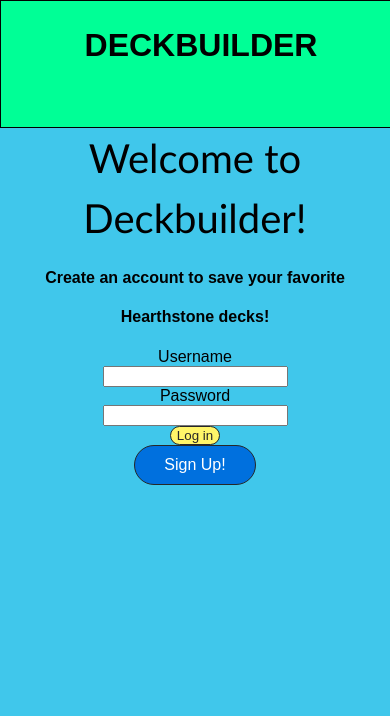
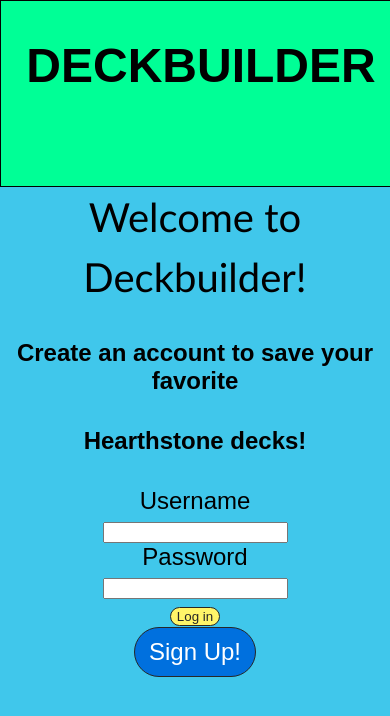
Before and after one commit to MitchGianoni/hsdeckbuilder-client, a React (Create React App) app: page / in a window 390 px wide. Shown: the top 716 px of the page. Built offline with nearby package versions, Linux system fonts and the light colour scheme; no server answers.

Commit message:
added mobile design

```diff
--- a/src/components/App.css
+++ b/src/components/App.css
@@ -87,3 +87,11 @@
 a:hover, a:active {
     background-color: var(--paladin);
 }
+
+@media screen and (max-width: 800px) and (max-height: 1030px) {
+  .App {
+    width: 100%;
+    height: 100%;
+    font-size: 150%;
+  }
+}
--- a/src/components/header-bar.css
+++ b/src/components/header-bar.css
@@ -1,5 +1,4 @@
 .header-bar {
-  overflow: hidden;
   background-color: var(--monk);
   padding: 5px;
   text-align: center;
```
